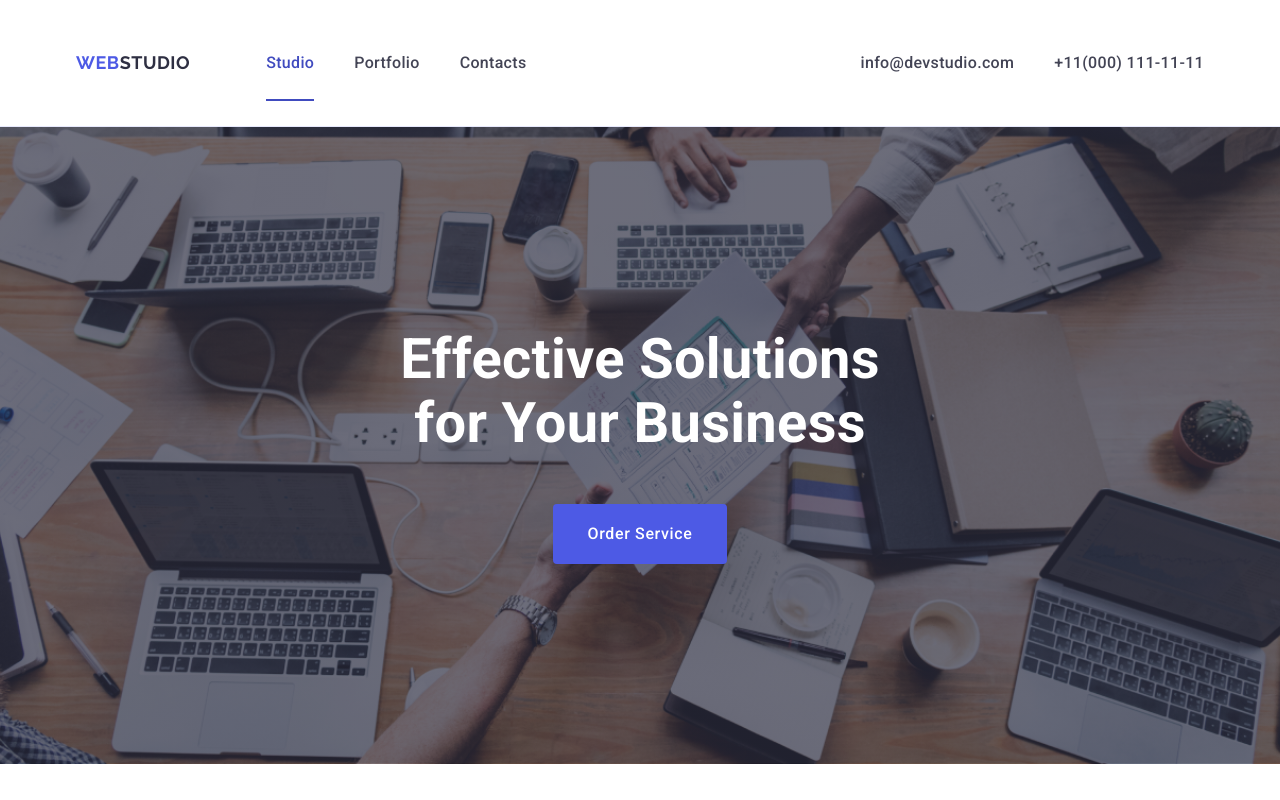
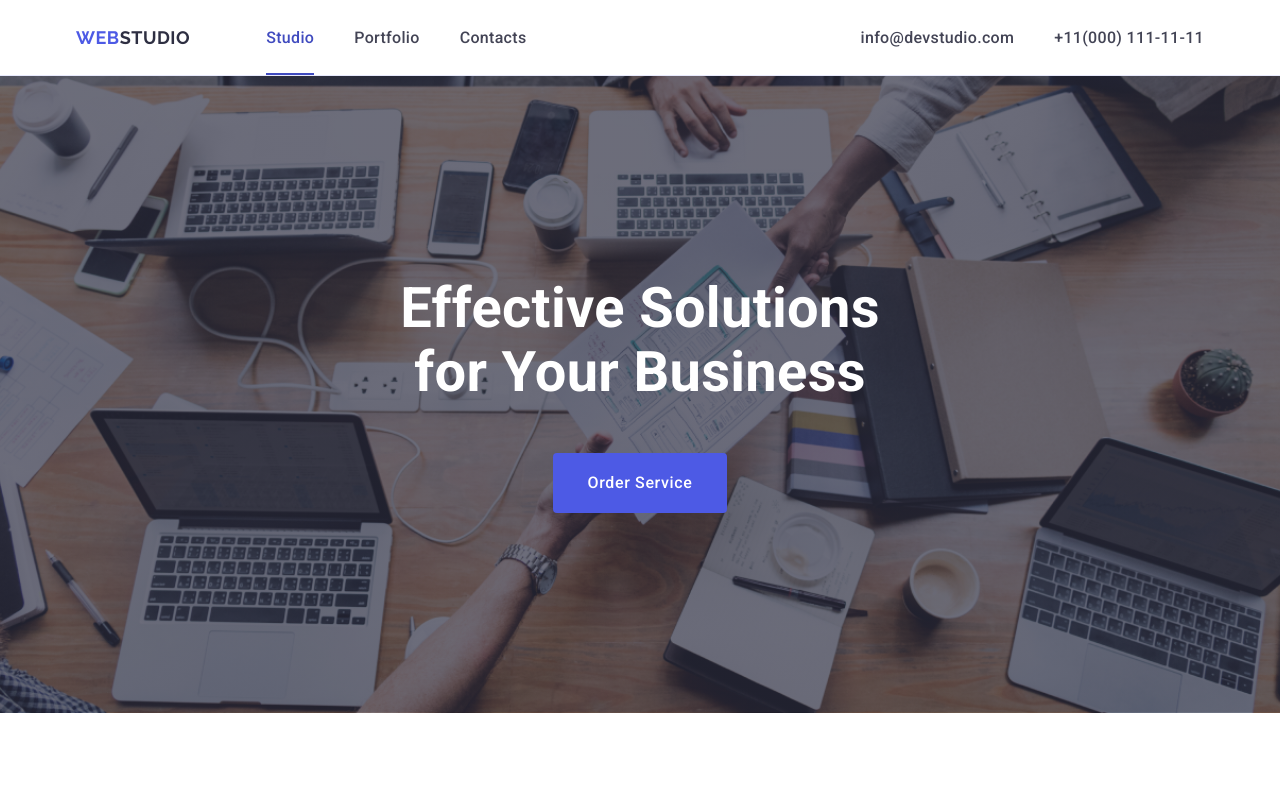
Before and after one commit to LaiBakalai/goit-markup-hw-05, a plain HTML site: page index.html in a window 1280 px wide. Shown: the top 800 px of the page. Drawn offline with Linux system fonts and the light colour scheme.

Commit message:
Updated modal and header links

```diff
--- a/css/styles.css
+++ b/css/styles.css
@@ -115,10 +115,8 @@ img {
 
 /* header section: navigation menu */
 
-.nav-menu,
-.page,
-.contacts-menu,
-.contact {
+.nav-menu .page,
+.contacts-menu .contact {
    display: flex;
    padding-top: 25.5px;
    padding-bottom: 25.5px;
@@ -137,6 +135,8 @@ img {
 .contact {
    gap: 40px;
 }
+
+
 
 contacts-menu {
    margin-left: auto;
--- a/index.html
+++ b/index.html
@@ -382,12 +382,7 @@
             </button>
         </div>
     </div>
-<<<<<<< HEAD
     <script src="./js/modal.js"></script>
-=======
-
-    <script src="js/modal.js"></script>
->>>>>>> f8bd98da35ed4db99cabf9c1767854c07661cc7c
 </body>
 
 </html>
```
